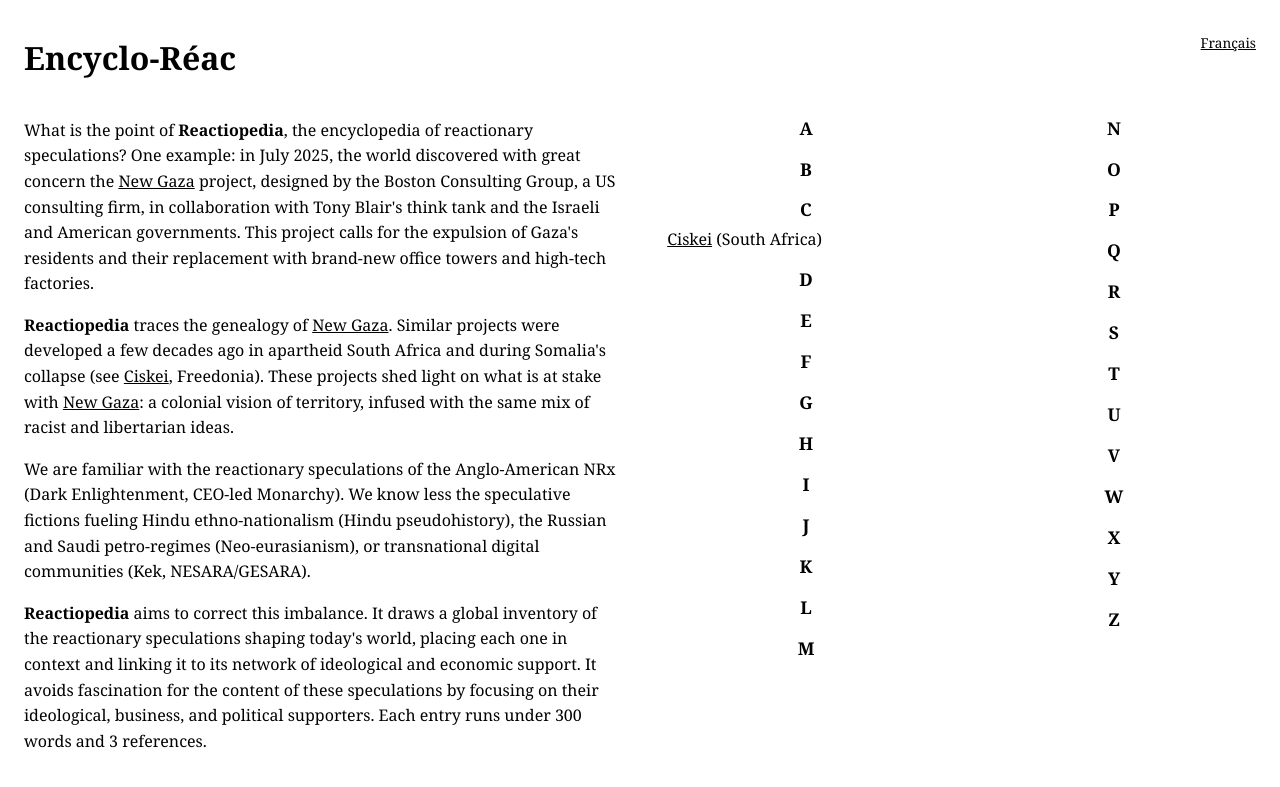
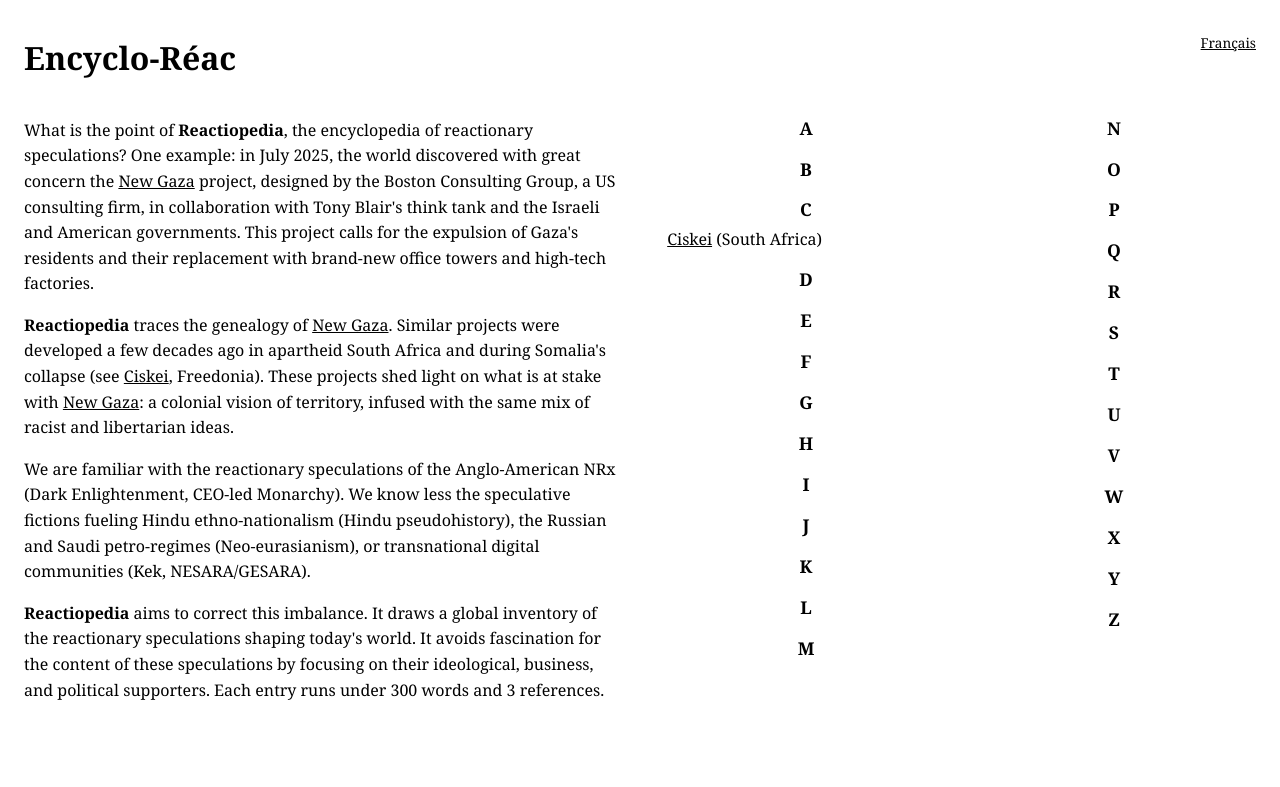
Before and after one commit to encycloreac/encycloreac.github.io, a Jekyll site: the page built from en/index.html, in a window 1280 px wide. Shown: the top 787 px of the page. Built offline with Jekyll 4.4.1, drawn with Linux system fonts in a browser that asks for light colours.

Commit message:
Simplify Reactiopedia mission statement
Removed reference to linking reactionary speculations to their network of support.

```diff
--- a/en/index.html
+++ b/en/index.html
@@ -5,4 +5,4 @@
 <p>What is the point of <b>Reactiopedia</b>, the encyclopedia of reactionary speculations? One example: in July 2025, the world discovered with great concern the <a href="{{ '/en/new-gaza/' | relative_url }}">New Gaza</a> project, designed by the Boston Consulting Group, a US consulting firm, in collaboration with Tony Blair's think tank and the Israeli and American governments. This project calls for the expulsion of Gaza's residents and their replacement with brand-new office towers and high-tech factories.</p>
 <p><b>Reactiopedia</b> traces the genealogy of <a href="{{ '/en/new-gaza/' | relative_url }}">New Gaza</a>. Similar projects were developed a few decades ago in apartheid South Africa and during Somalia's collapse (see <a href="{{ '/en/ciskei/' | relative_url }}">Ciskei</a>, Freedonia). These projects shed light on what is at stake with <a href="{{ '/en/new-gaza/' | relative_url }}">New Gaza</a>: a colonial vision of territory, infused with the same mix of racist and libertarian ideas.</p>
 <p>We are familiar with the reactionary speculations of the Anglo-American NRx (Dark Enlightenment, CEO-led Monarchy). We know less  the speculative fictions fueling Hindu ethno-nationalism (Hindu pseudohistory), the Russian and Saudi petro-regimes (Neo-eurasianism), or transnational digital communities (Kek, NESARA/GESARA).</p>
-<p><b>Reactiopedia</b> aims to correct this imbalance. It draws a global inventory of the reactionary speculations shaping today's world, placing each one in context and linking it to its network of ideological and economic support. It avoids fascination for the content of these speculations by focusing on their ideological, business, and political supporters. Each entry runs under 300 words and 3 references.</p>
+<p><b>Reactiopedia</b> aims to correct this imbalance. It draws a global inventory of the reactionary speculations shaping today's world. It avoids fascination for the content of these speculations by focusing on their ideological, business, and political supporters. Each entry runs under 300 words and 3 references.</p>
```
